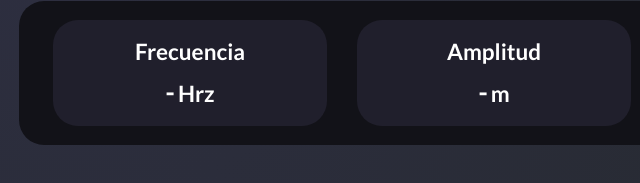
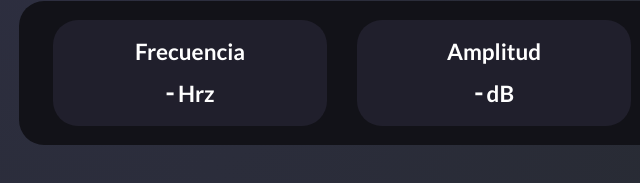
Before and after one commit to Misael1998/ts-proyecto, a plain HTML site: page public/frecgen.html in a window 1280 px wide. Shown: the part 475-658 px from the top of the page, 591-1231 px from the left. Drawn offline with nearby package versions, Linux system fonts and the light colour scheme; some packages are replaced by stand-ins of ours.

Commit message:
Card de medida actualizado - dB

```diff
--- a/public/frecgen.html
+++ b/public/frecgen.html
@@ -108,7 +108,7 @@
           <div class="stat-card">
             <h4>Amplitud</h4>
             <h3 id="amp-val">-</h3>
-            <p>m</p>
+            <p>dB</p>
           </div>
         </section>
       </section>
```
